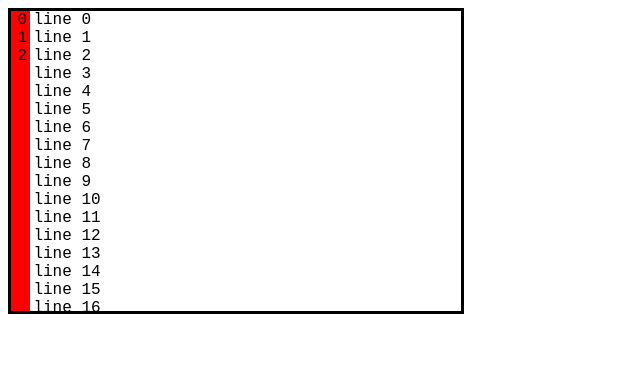
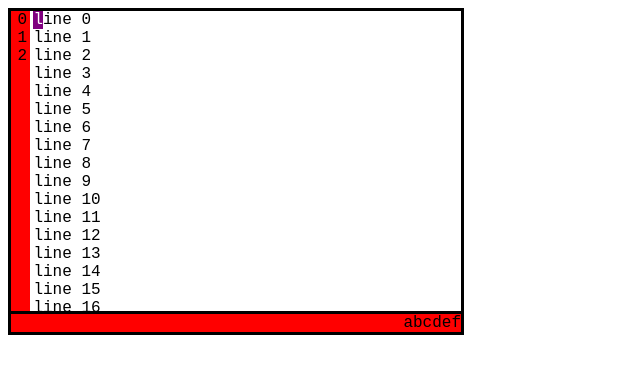
Before and after one commit to Teletrup/jed, a plain HTML site: page index.html in a window 1280 px wide. Shown: the whole page, without its empty margins (0-640 px from the left). Drawn offline with Linux system fonts and the light colour scheme.

Commit message:
newjackscaret

```diff
--- a/index.html
+++ b/index.html
@@ -2,14 +2,23 @@
   <link rel='stylesheet' type='text/css' href='style.css'>
   <script src='script.js'></script>
 </head>
-<body onload='initText(event)'>
+<body onload='init()'>
   <div class='ed'>
-    <div class='ed-gutters'>
-      <div>0</div>
-      <div>1</div>
-      <div>2</div>
+    <div class='ed-center'>
+      <div class='ed-gutters'>
+        <div>0</div>
+        <div>1</div>
+        <div>2</div>
+      </div>
+      <div class='foo'>
+      <div class='ed-text'>
+      </div>
+      <div class='ed-caret'>l</div>
+      </div>
     </div>
-    <div class='ed-text' contenteditable>
+    <div class='ed-bar'>
+			<span class='ed-sample-glyph'>a</span>
+      abcdef
     </div>
   </div>
 </body>
--- a/script.js
+++ b/script.js
@@ -36,3 +36,26 @@ function getCaret(element) {
   ret.row = Math.floor(ret.y / charHeight);
   return ret;
 }
+
+function updateBar(e) {
+  caret = getCaret(e.target);
+  $('.ed-bar').innerText = `${caret.idx}  ${caret.row},${caret.col}`;
+}
+
+function init() {
+  initText();
+  sg = $('.ed-sample-glyph');
+  sr = sg.getBoundingClientRect();
+  ct = $('.ed-caret');
+  ct.style.width = sr.width;
+  ct.style.height = sr.height;
+  $('.ed-text').onclick = updateBar;
+  $('.ed-text').onkeydown = updateBar;
+  $('.ed-text').oninput = updateBar;
+}
+//editor instantiation & css classes
+//component initialization
+
+//Caret as class?
+//It makes sense, because init is expensive and update is cheap
+//phantom glyph?
--- a/style.css
+++ b/style.css
@@ -1,19 +1,24 @@
 .ed {
-  width: 450;
-  height: 300;
   font-size: 12pt;
   font-family: monospace;
+  border: solid black;
+  width: 450;
+}
+.ed-center {
   display: flex;
-  border: solid black;
+  width: 100%;
+  height: 300;
   word-wrap: break-word;
 }
 
-.ed-text {
-  overflow-x: scroll;
-  white-space: nowrap;
+.foo {
   flex: 1;
   outline: 0px;
+  overflow-x: scroll;
   padding-left: 0.2em;
+  position: relative;
+}
+.ed-text {
 }
 
 .ed-gutters {
@@ -22,3 +27,21 @@
   background-color: red;
   text-align: right;
 }
+
+.ed-bar {
+  text-align: right;
+  background-color: red;
+  border-top: solid black;
+}
+
+.ed-sample-glyph {
+  visibility: hidden;
+}
+
+.ed-caret {
+  z-index: 1;
+  top: 0;
+  position: absolute;
+  background-color: purple;
+  color: white;
+}
```
Also changed, not shown: 1 other file.
